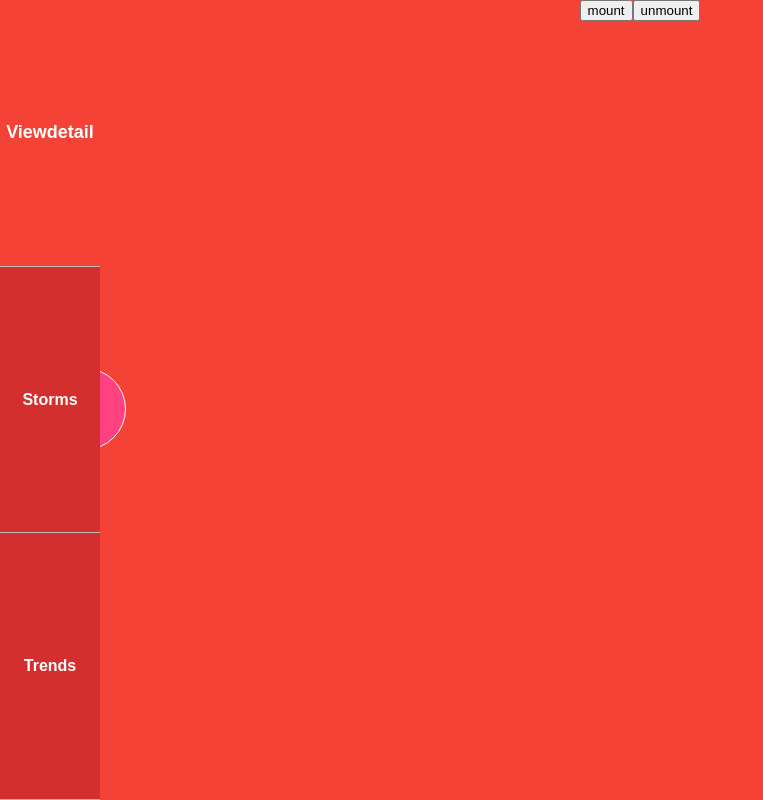
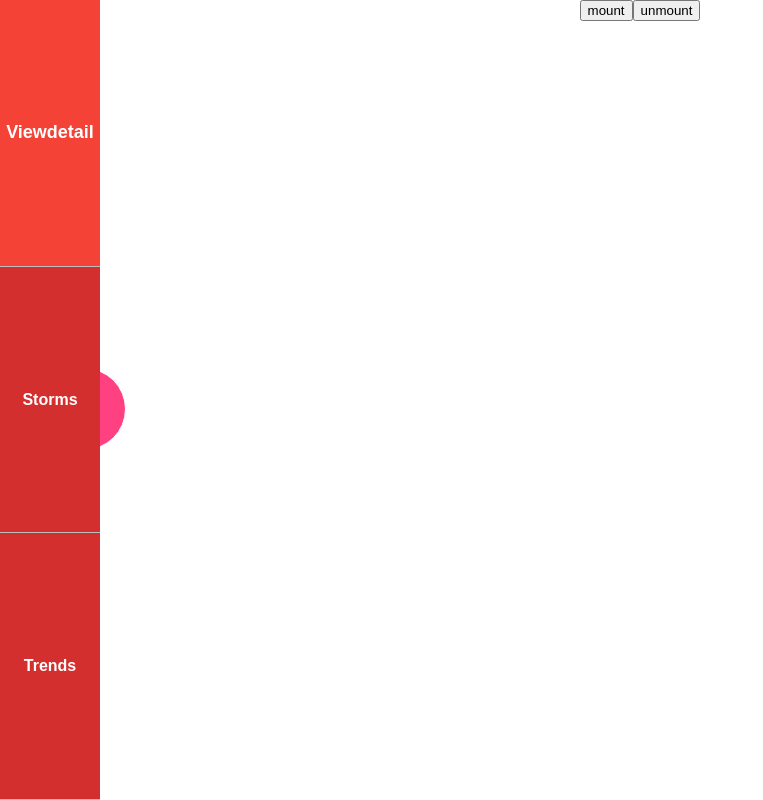
Before and after one commit to Rehlaender/TableauPlatform, a React (Create React App) app: page / in a window 1280 px wide. Shown: the whole page, without its empty margins (0-763 px from the left). Built offline with nearby package versions, Linux system fonts and the light colour scheme.

Commit message:
Create drawer show/hide by props n states

```diff
--- a/public/index.html
+++ b/public/index.html
@@ -22,7 +22,7 @@
     -->
     <title>Tableau App</title>
   </head>
-  <body style="background-color: #F44336">
+  <body>
     <noscript>
       You need to enable JavaScript to run this app.
     </noscript>
--- a/src/App.js
+++ b/src/App.js
@@ -12,6 +12,7 @@ class App extends Component {
     super(props);
     this.state = {
       tableauSrc: 'http://public.tableau.com/views/RegionalSampleWorkbook/Storms',
+      drawerState: 'shown'
     };
 
     this.showContainer = this.showContainer.bind(this);
@@ -23,6 +24,17 @@ class App extends Component {
   changeTableauSrc(route) {
     this.setState({ tableauSrc: route });
     console.log(route);
+    this.changeDrawerState();
+  }
+
+  changeDrawerState() {
+    const handler = this.state.drawerState;
+    console.log(handler, 'handler state')
+    if(handler === 'shown') {
+      this.setState({drawerState: 'hidden'});
+    } else if (handler === 'hidden') {
+      this.setState({drawerState: 'shown'});
+    }
   }
 
   componentDidMount() {
@@ -40,8 +52,11 @@ class App extends Component {
 
   render() {
     return (
-      <div className={["App default-primary-color"]}>
-        <Drawer changeTableauSrc={this.changeTableauSrc.bind(this)} />
+      <div className={["App"]}>
+        <Drawer
+          drawerState={this.state.drawerState}
+          changeDrawerState={this.changeDrawerState.bind(this)}
+          changeTableauSrc={this.changeTableauSrc.bind(this)} />
         <button onClick={this.mount.bind(this)}>mount</button>
         <button onClick={this.unmount.bind(this)}>unmount</button>
         <div id="reduxContainer"></div>
--- a/src/Drawer.css
+++ b/src/Drawer.css
@@ -1,9 +1,16 @@
 .Drawer {
-  transition: all 1s;
-  position: absolute;
-  left: 0%;
+  transition: all 500ms;
+  position: fixed;
   width: 100px;
   height: 100%;
+}
+
+.Drawer.shown {
+  left: 0%;
+}
+
+.Drawer.hidden {
+  left: -11%;
 }
 
 .snapper {
--- a/src/Drawer.js
+++ b/src/Drawer.js
@@ -8,7 +8,10 @@ class Drawer extends Component {
 
   constructor(props) {
     super(props);
-   }
+
+    this.state = {
+    };
+  }
 
   render() {
     const routes = [
@@ -27,14 +30,16 @@ class Drawer extends Component {
     ];
 
     return (
-      <div className={["Drawer dark-primary-color"]}>
-        <div className={["snapper accent-color text-primary-color"]}>
+      <div className={["Drawer dark-primary-color " + this.props.drawerState]}>
+        <div className={["snapper accent-color text-primary-color"]}
+              onClick={this.props.changeDrawerState.bind(this)}>
           >
         </div>
         <div className={["column dark-primary-color"]}>
           {
             routes.map((route, i) =>
-             <div key={i} className={["column-button "]} onClick={this.props.changeTableauSrc.bind(this, route.link)}>
+             <div key={i} className={["column-button "]}
+                    onClick={this.props.changeTableauSrc.bind(this, route.link)}>
               {route.title}
              </div>
             )
```
